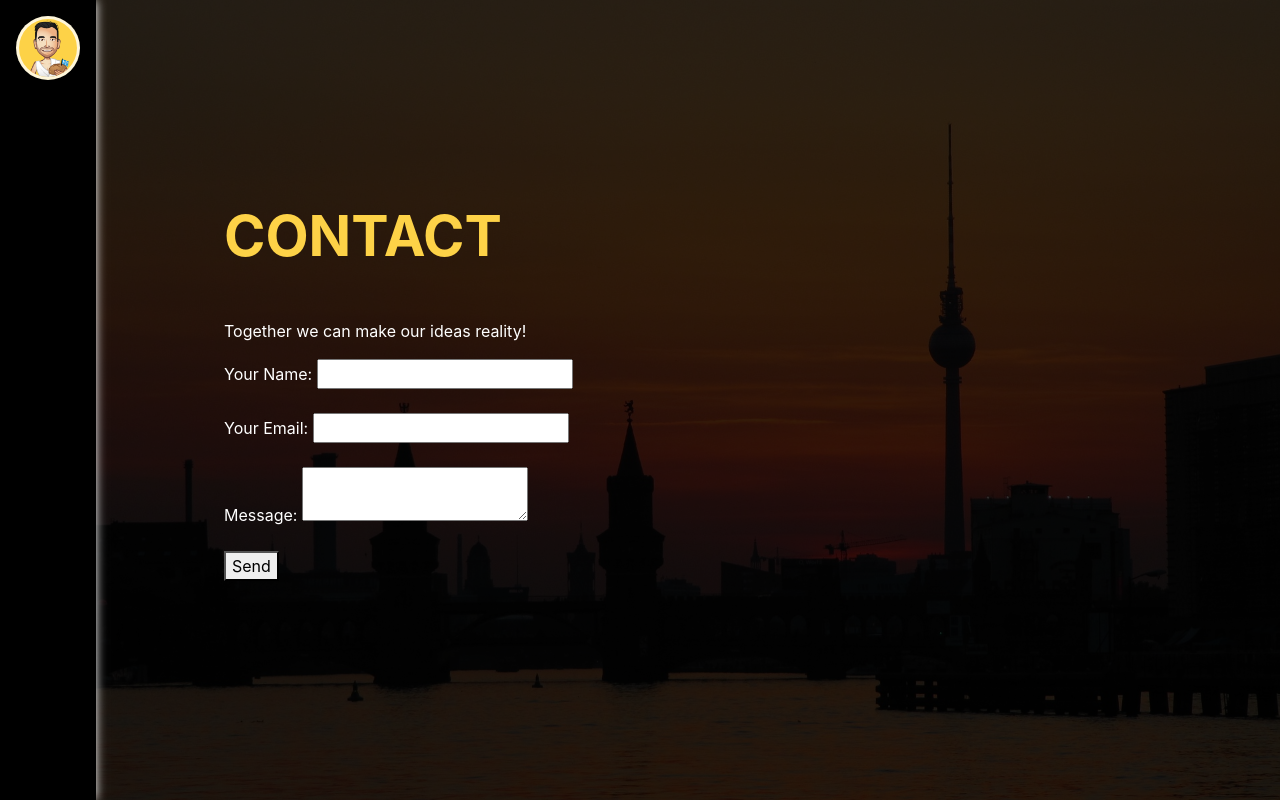
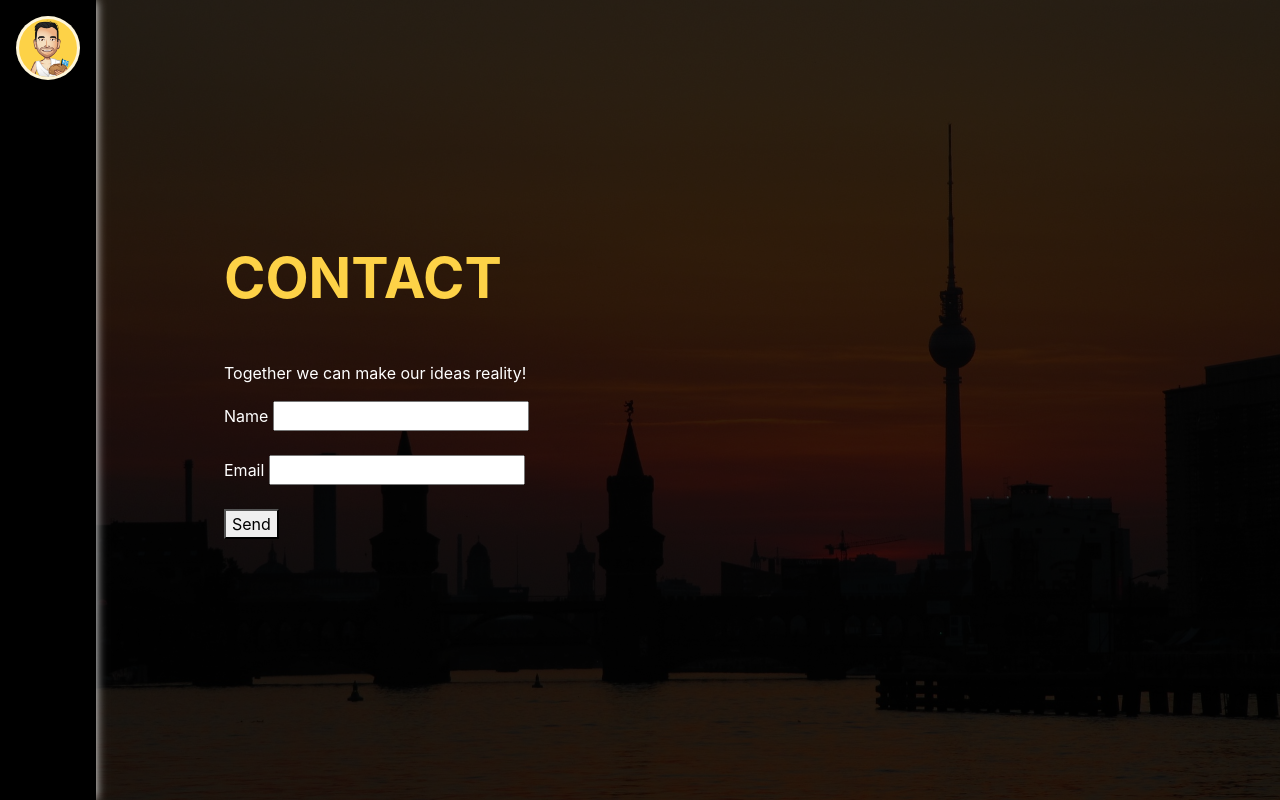
Before and after one commit to nikolaounkl/portfolio, a React (Create React App) app: page /contact in a window 1280 px wide. Built offline with nearby package versions, Linux system fonts and the light colour scheme; some icons are missing; a web font is replaced by a local one.

Commit message:
Updated contact base netlify form.

```diff
--- a/src/components/Contact.js
+++ b/src/components/Contact.js
@@ -11,20 +11,15 @@
                 <div className="w-100">
                     <h2 className="mb-5">Contact</h2>
                     <p>Together we can make our ideas reality!</p>
-                    <form name="contact" method="POST" netlify>
+                    <form name="contact" netlify>
                         <p>
                             <label>
-                                Your Name: <input type="text" name="name" />
+                                Name <input type="text" name="name" />
                             </label>
                         </p>
                         <p>
                             <label>
-                                Your Email: <input type="email" name="email" />
-                            </label>
-                        </p>
-                        <p>
-                            <label>
-                                Message: <textarea name="message" />
+                                Email <input type="email" name="email" />
                             </label>
                         </p>
                         <p>
```
